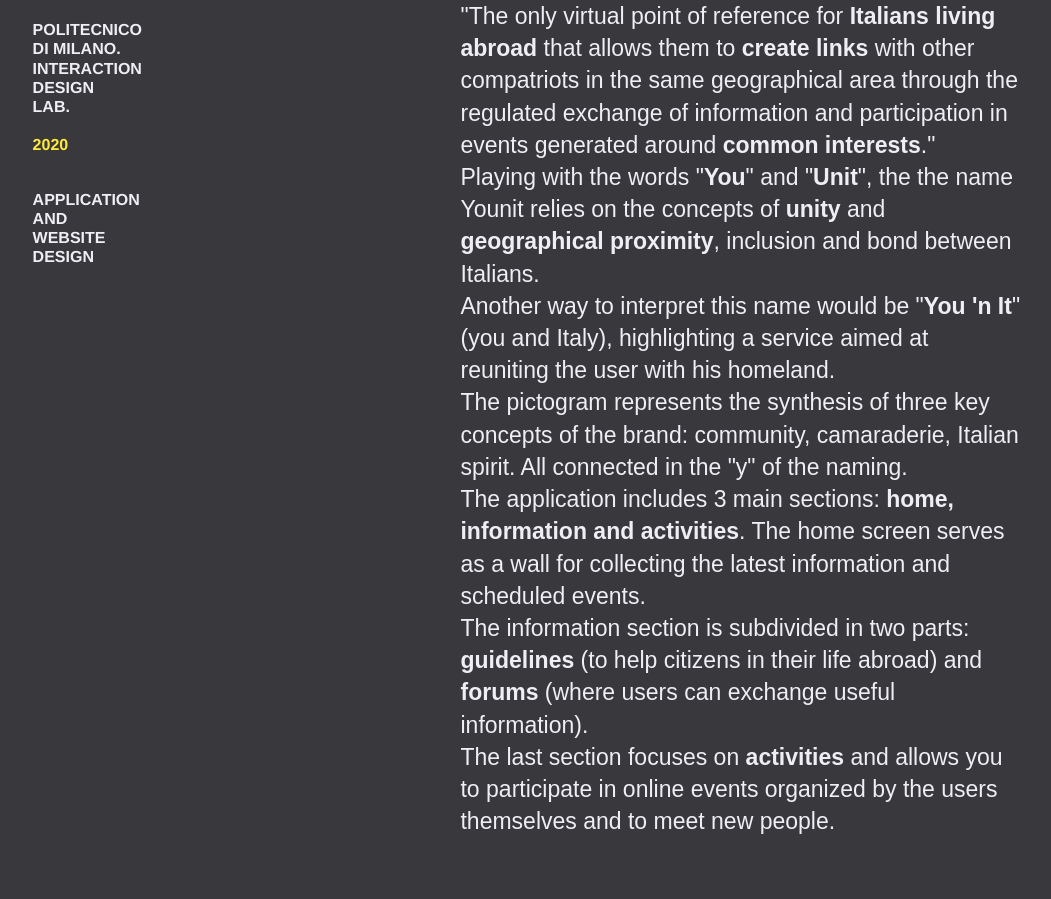
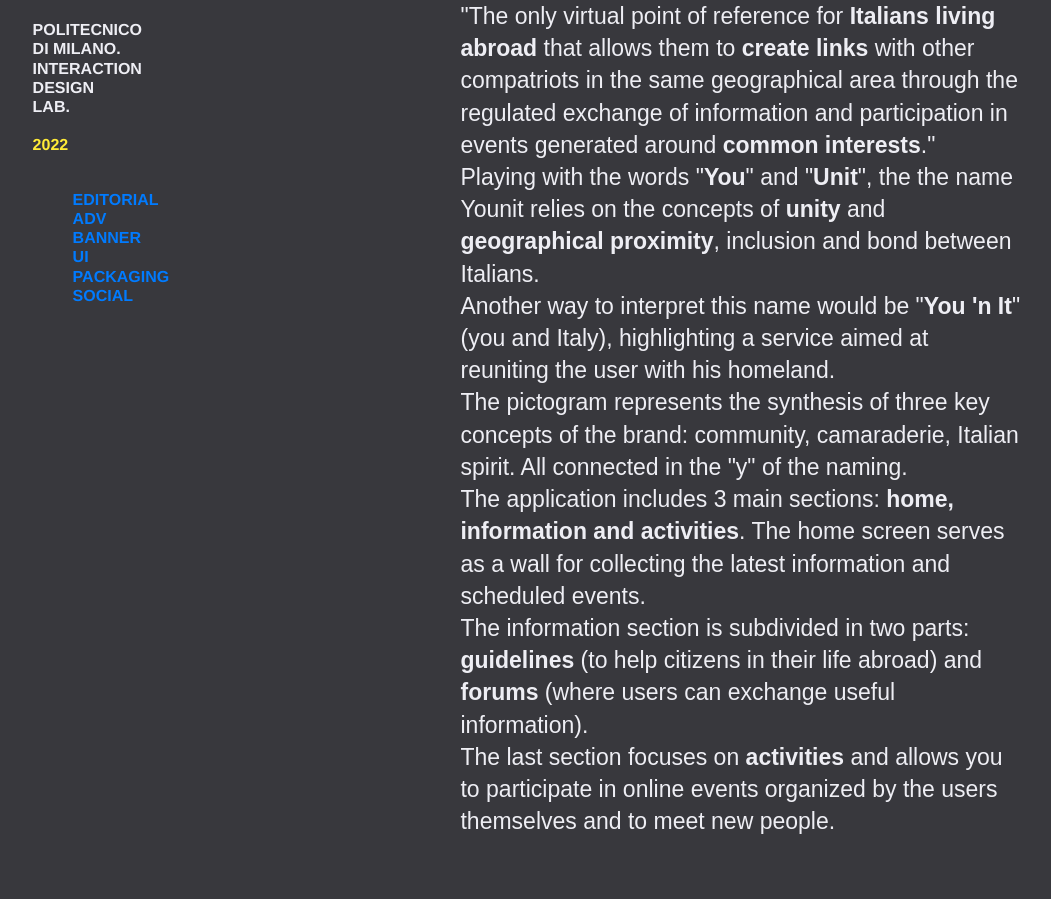
Before and after one commit to GioVentura/Portfolio, a plain HTML site: page Cba_works.html in a window 1280 px wide. Shown: the part 994-1893 px from the top of the page, without its empty margins (121-1172 px from the left). Drawn offline with nearby package versions, Linux system fonts and the light colour scheme; a web font is replaced by a local one.

Commit message:
Update Cba_works.html

```diff
--- a/Cba_works.html
+++ b/Cba_works.html
@@ -153,8 +153,15 @@
         <p>Politecnico di milano.<br>
           Interaction Design LAB.<br><br>
 
-          <span id="year">2020</span></p><br>
-        <p>Application and website design</p>
+          <span id="year">2022</span></p><br>
+        <ul>
+          <li><a href="index.html">Editorial</a></li>
+          <li><a href="index.html">Adv</a></li>
+          <li><a href="index.html">Banner</a></li>
+          <li><a href="index.html">UI</a></li>
+          <li><a href="index.html">Packaging</a></li>
+          <li><a href="index.html">Social</a></li>
+        </ul>
       </div>
       <div class="col-12 col-lg-4 ">
       </div>
```
